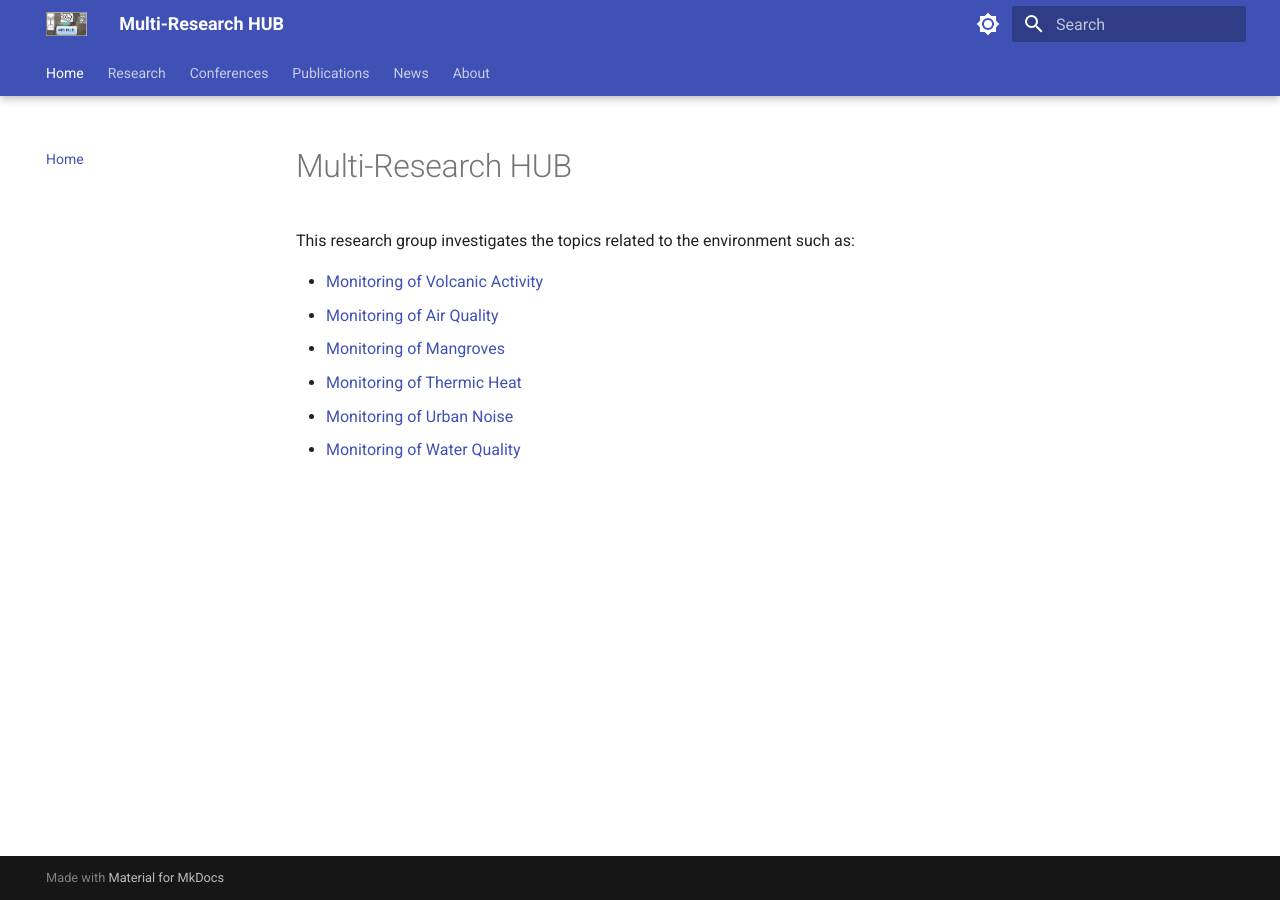
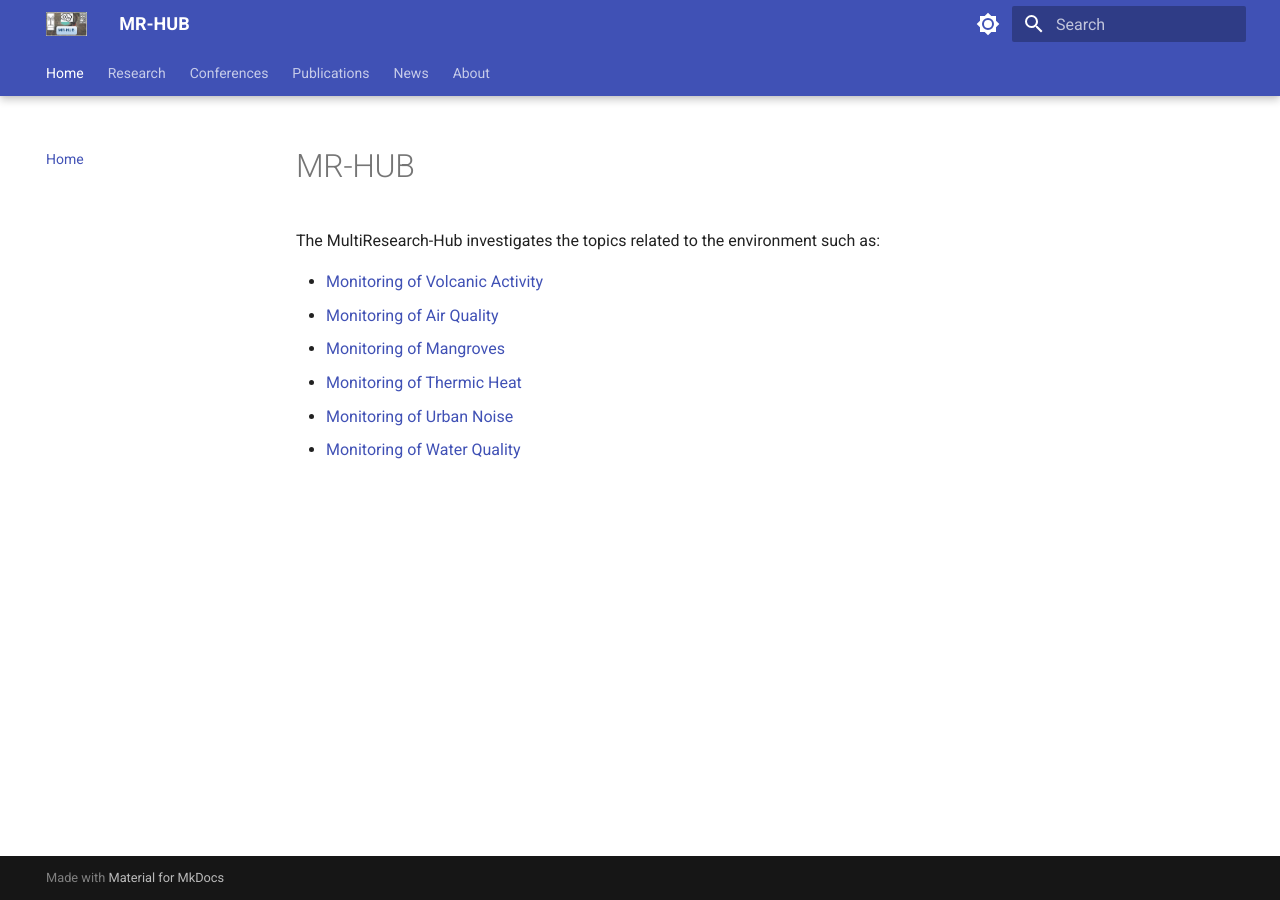
Before and after one commit to multiRH/MR-HUB, an MkDocs documentation site: the page built from docs/index.md, in a window 1280 px wide. Built offline with MkDocs 1.6.1 and Material for MkDocs 9.7.7, drawn with Linux system fonts in a browser that asks for light colours.

Commit message:
changes in the name of the group

```diff
--- a/docs/index.md
+++ b/docs/index.md
@@ -1,6 +1,6 @@
-# Multi-Research HUB
+# MR-HUB
 
-This research group investigates the topics related to the environment such as:
+The MultiResearch-Hub investigates the topics related to the environment such as:
 
 * [Monitoring of Volcanic Activity](research/volcan.md)
 * [Monitoring of Air Quality](research/air_quality.md)
--- a/mkdocs.yml
+++ b/mkdocs.yml
@@ -1,4 +1,4 @@
-site_name: Multi-Research HUB
+site_name: MR-HUB
 nav:
   - Home: index.md
   - Research:
```
Also changed, not shown: README.md (+2 -2 lines).
